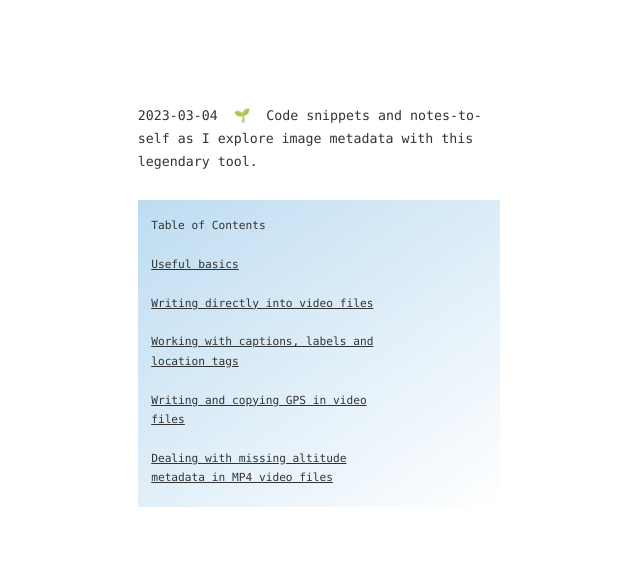
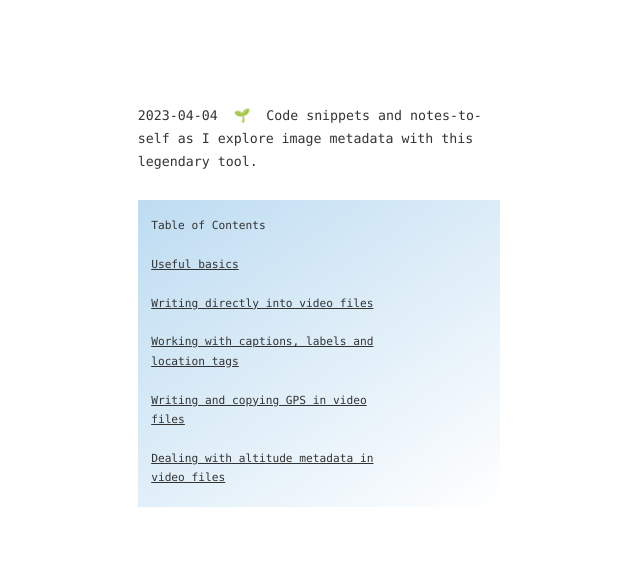
Before and after one commit to zachmccabe/zachmccabe.github.io, a Jekyll site: the page built from _tools/exiftool-notes.md, in a window 1280 px wide and 900 px high. Shown: the part 140-712 px from the top of the window, without its empty margins (181-821 px from the left). Built offline with Jekyll 4.4.1, drawn with Linux system fonts in a browser that asks for light colours; some of the changed text lies outside the part shown.

Commit message:
Update exiftool-notes.md

```diff
--- a/_tools/exiftool-notes.md
+++ b/_tools/exiftool-notes.md
@@ -2,7 +2,8 @@
 robots: norobots
 layout: kao_midnite_3
 title: ExifTool notes
-date: 2023-03-04
+date: 2022-05-26
+update: 2023-04-04
 description: "Code snippets and notes-to-self as I explore image metadata with this legendary tool."
 lede: print
 nav: |
@@ -11,7 +12,7 @@ nav: |
   + [Writing directly into video files](https://www.zachmccabe.com/tools/exiftool-notes#writing-directly-into-video-files)
   + [Working with captions, labels and location tags](https://www.zachmccabe.com/tools/exiftool-notes#working-with-captions-labels-and-location-tags)
   + [Writing and copying GPS in video files](https://www.zachmccabe.com/tools/exiftool-notes#writing-and-copying-gps-in-video-files)
-  + [Dealing with missing altitude metadata in MP4 video files](https://www.zachmccabe.com/tools/exiftool-notes#dealing-with-missing-altitude-metadata-in-MP4-video-files)
+  + [Dealing with altitude metadata in video files](https://www.zachmccabe.com/tools/exiftool-notes#dealing-with-altitude-metadata-in-video-files)
 
 ---
 
@@ -289,7 +290,7 @@ For MacOS, remember to add the single quotes because <code>$</code> sigil is use
 
 
 
-## Dealing with missing altitude metadata in MP4 video files
+## Dealing with altitude metadata in video files
 
 You can inject an arbitrary altitude into GPS metadata. (Some of the apps I use have trouble with video files that don't include full coords as an x,y,z string. This is useful, for example, for videos shot on Android mobile phones, where altitude isn't captured in MP4 files.)
 
```
